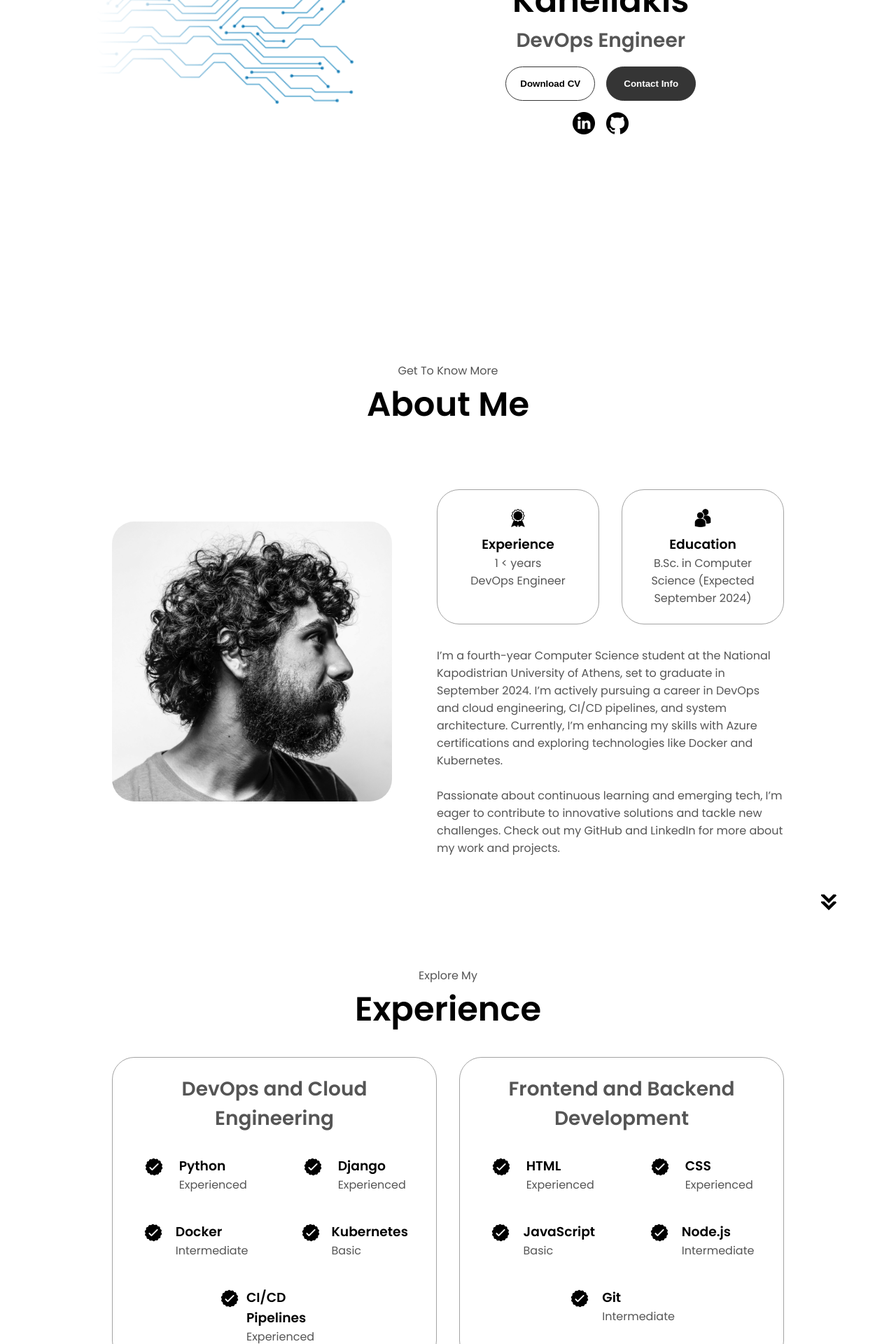
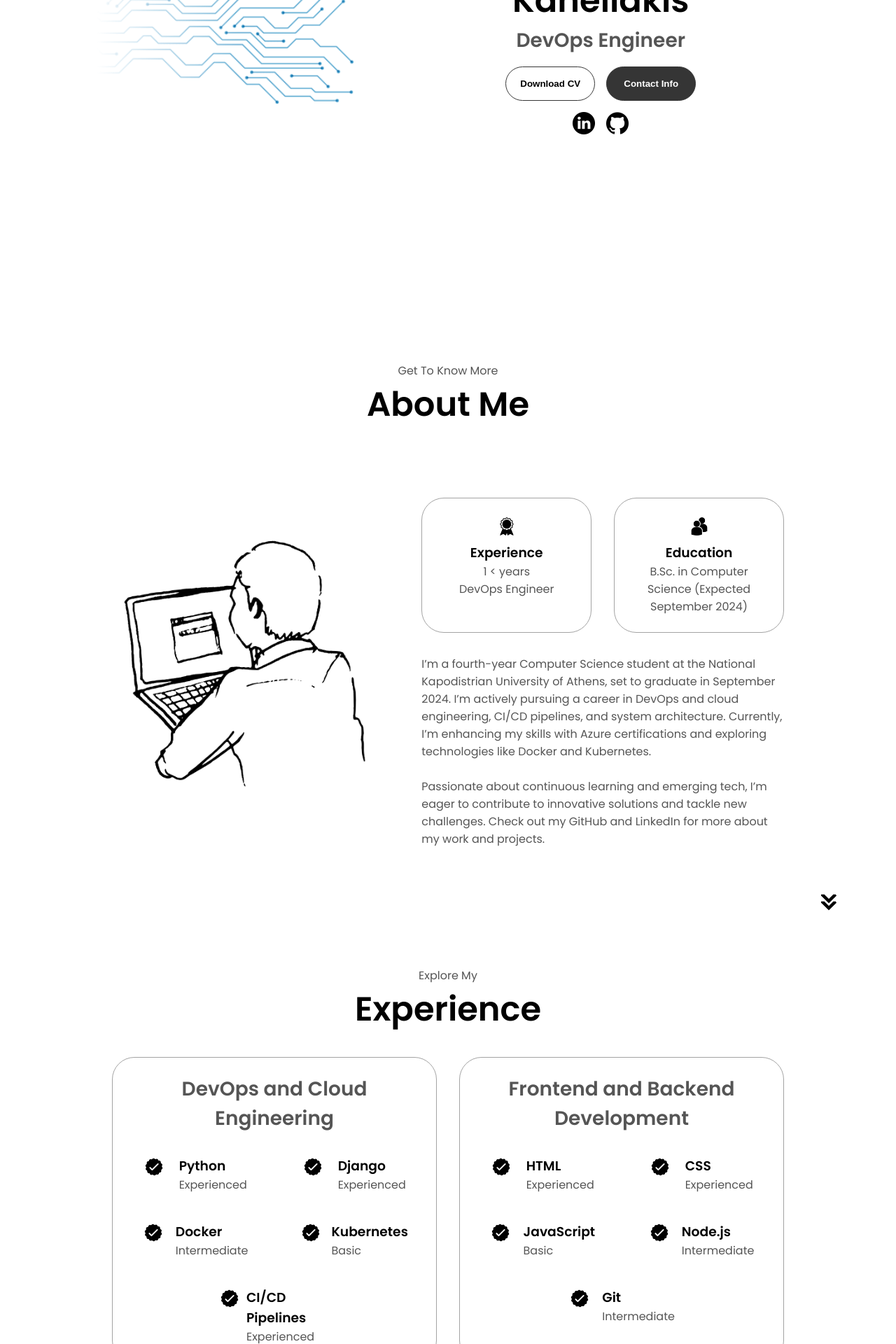
Before and after one commit to Kanellaman/kanellaman.github.io, a Jekyll site: the page built from index.markdown, in a window 1280 px wide. Shown: the part 515-2435 px from the top of the page at 70% size. Built offline with Jekyll 4.4.1, drawn with Linux system fonts in a browser that asks for light colours; comment, search, counter and statistics services are not loaded.

Commit message:
Update profile picture in about.html

```diff
--- a/_includes/about.html
+++ b/_includes/about.html
@@ -3,7 +3,7 @@
     <h1 class="title">About Me</h1>
     <div class="section-container">
         <div class="section__pic-container">
-            <img src="./assets/about-pic.png" alt="Profile picture" class="about-pic" />
+            <img src="./assets/tech2.png" alt="Profile picture" class="about-pic" />
         </div>
         <div class="about-details-container">
             <div class="about-containers">
```
Also changed, not shown: assets/about-pic.png (deleted), assets/profile-pic-2.png (deleted), assets/project-1.png (deleted), assets/project-2.png (deleted), assets/project-3.png (deleted), assets/tech2.png (added).
